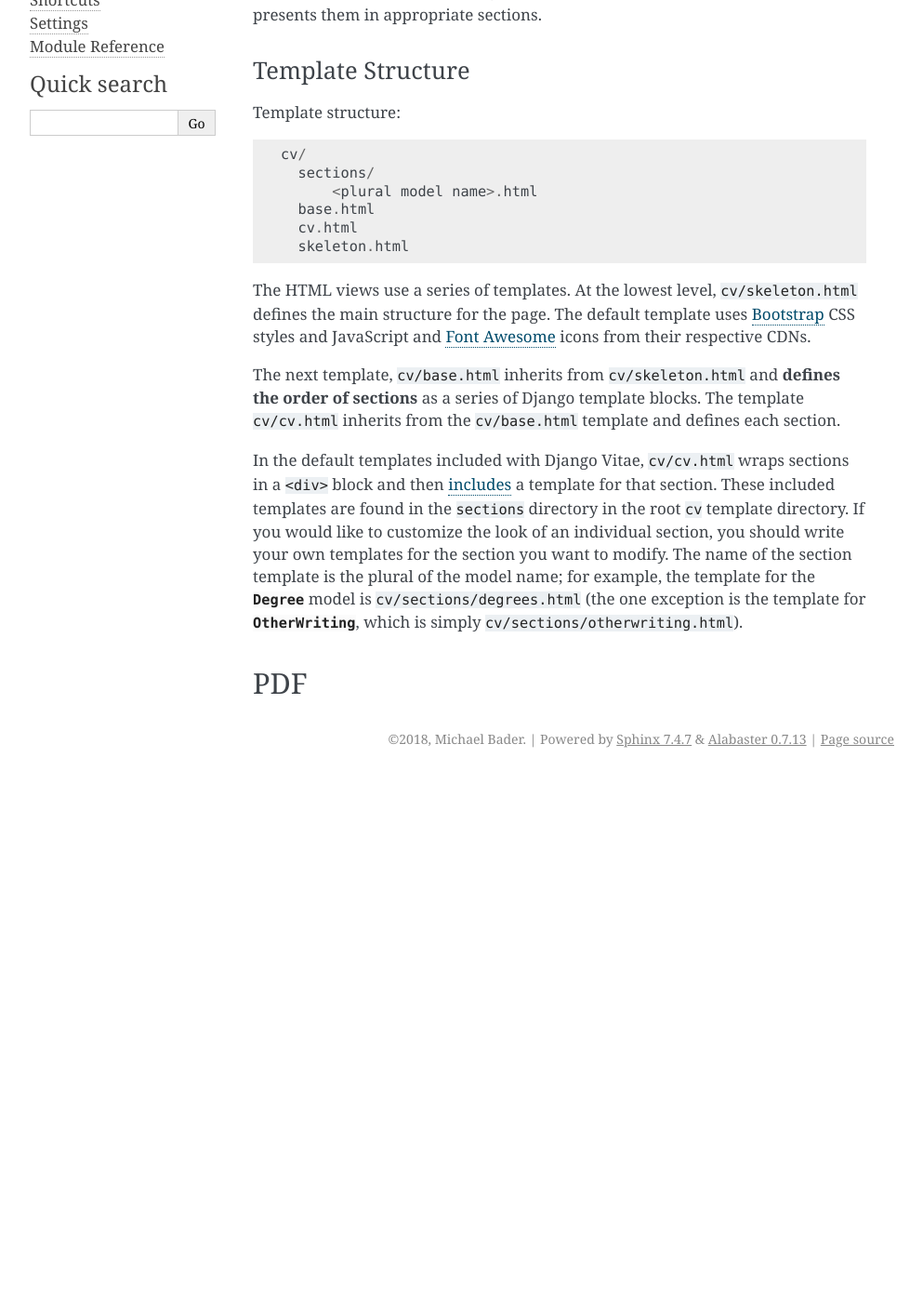
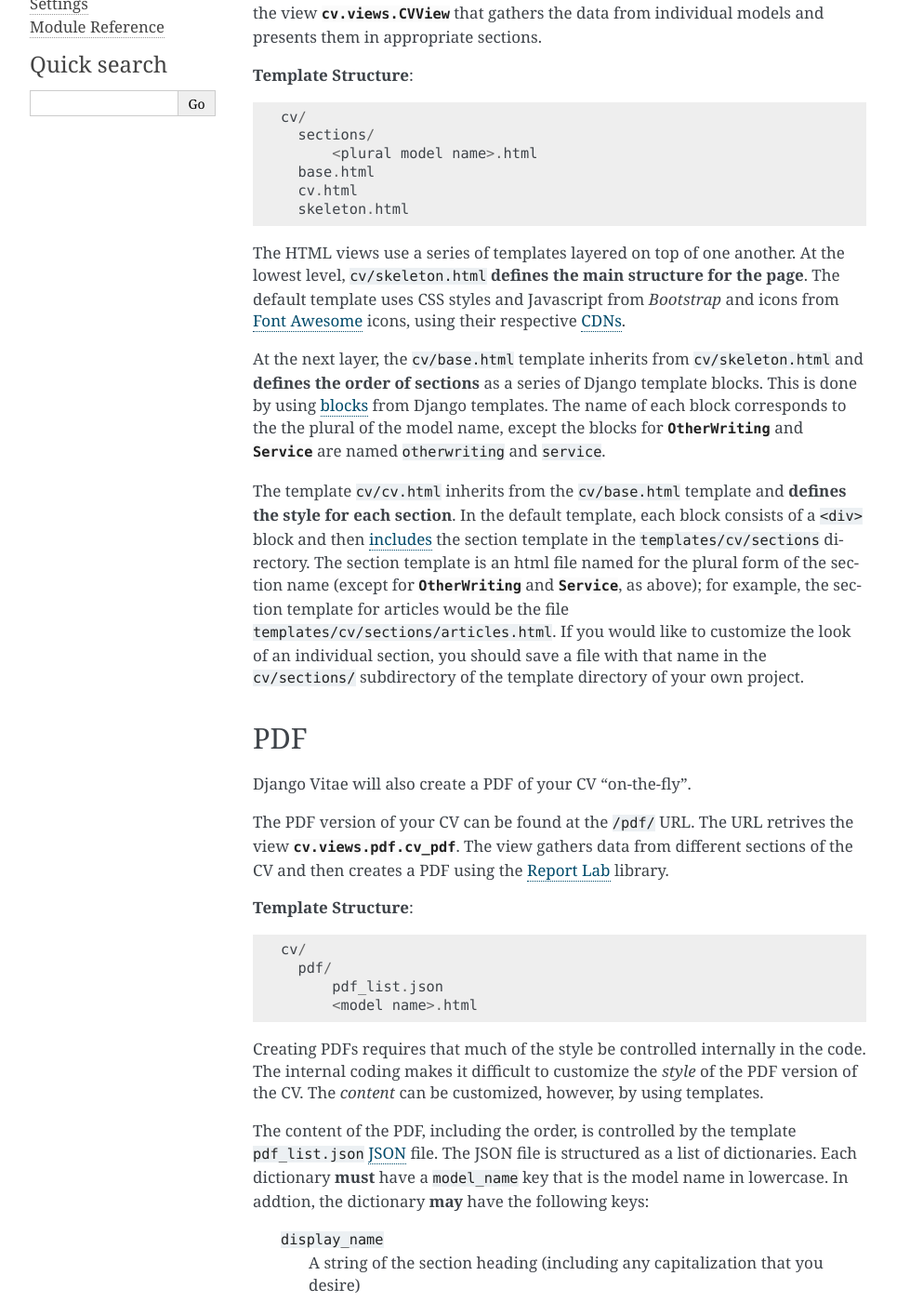
Before and after one commit to mikebader/django-vitae, a Sphinx documentation site: the page built from docs/source/views/index.rst, in a window 1280 px wide and 1400 px high, scrolled down 287 px. Shown: the whole window at 93% size, without its empty margins (148-1141 px from the left). Built offline with Sphinx 7.4.7, drawn with Linux system fonts in a browser that asks for light colours; formulas are drawn with MathJax 3; before the commit the page ends 1121 px from its top, so only the background shows below that; some of the changed text lies outside the part shown.

Commit message:
documented pdf view

```diff
--- a/README.rst
+++ b/README.rst
@@ -21,6 +21,7 @@ Django-Vitae is developed and tested in Python 3. It depends on several external
 * `Markdown <https://pypi.org/project/Markdown/>`_ (makes pretty HTML with simple text entries)
 * `citeproc-py <https://pypi.org/project/citeproc-py/>`_ (creates citations formatted according to desired `CSL`_ styles [not yet implemented])
 * `citeproc-py-styles <https://pypi.org/project/citeproc-py-styles/>`_ (adds library of `CSL`_ styles)
+* `reportlab <https://www.reportlab.com/>`_ (creates PDFs on-the-fly)
 
 .. _CSL: http://citationstyles.org/
 
--- a/docs/source/views/index.rst
+++ b/docs/source/views/index.rst
@@ -8,17 +8,18 @@ Views
 
 .. _views-html:
 
-Django Vitae provides two primary views for a CV: HTML and PDF.
+Django Vitae provides two primary views that represent the entire CV
+document: HTML and PDF.
 
 HTML
 ^^^^
 
-The primary view provided by Django Vitae represents CVs as webpages. This is the view made available at the application's root URL, that is ``/``. The URL retrieves the view :class:`cv.views.CVView` that gathers the data from individual models and presents them in appropriate sections.
+The primary view provided by Django Vitae represents a CV as a webpage.
+This is the view made available at the application's root URL, that is
+``/``. The URL retrieves the view :class:`cv.views.CVView` that gathers
+the data from individual models and presents them in appropriate sections.
 
-Template Structure
-~~~~~~~~~~~~~~~~~~
-
-Template structure::
+**Template Structure**::
 
   cv/
     sections/
@@ -28,14 +29,39 @@ Template structure::
     skeleton.html
 
 
-The HTML views use a series of templates. At the lowest level, ``cv/skeleton.html`` defines the main structure for the page. The default template uses `Bootstrap`_ CSS styles and JavaScript and `Font Awesome`_ icons from their respective CDNs.
+The HTML views use a series of templates layered on top of one
+another. At the lowest level, ``cv/skeleton.html`` **defines the
+main structure for the page**. The default template uses CSS styles
+and Javascript from `Bootstrap` and icons from `Font Awesome`_
+icons, using their respective `CDNs`_.
 
 .. _Bootstrap: https://getbootstrap.com/
 .. _Font Awesome: https://fontawesome.com/
+.. _CDNs: https://en.wikipedia.org/wiki/Content_delivery_network/
 
-The next template, ``cv/base.html`` inherits from ``cv/skeleton.html`` and **defines the order of sections** as a series of Django template blocks. The template ``cv/cv.html`` inherits from the ``cv/base.html`` template and defines each section.
+At the next layer, the ``cv/base.html`` template inherits from
+``cv/skeleton.html`` and **defines the order of sections** as a
+series of Django template blocks. This is done by using `blocks`_
+from Django templates. The name of each block corresponds to the
+the plural of the model name, except the blocks for
+:class:`~cv.models.works.OtherWriting` and
+:class:`~cv.models.base.Service` are named ``otherwriting`` and
+``service``.
 
-In the default templates included with Django Vitae, ``cv/cv.html`` wraps sections in a ``<div>`` block and then `includes`_ a template for that section. These included templates are found in the ``sections`` directory in the root ``cv`` template directory. If you would like to customize the look of an individual section, you should write your own templates for the section you want to modify. The name of the section template is the plural of the model name; for example, the template for the :class:`~cv.models.base.Degree` model is ``cv/sections/degrees.html`` (the one exception is the template for :class:`~cv.models.works.OtherWriting`, which is simply ``cv/sections/otherwriting.html``).
+.. _blocks: https://docs.djangoproject.com/en/2.1/ref/templates/builtins/#block
+
+The template ``cv/cv.html`` inherits from the ``cv/base.html``
+template and **defines the style for each section**. In the default
+template, each block consists of a ``<div>`` block and then
+`includes`_ the section template in the ``templates/cv/sections``
+directory. The section template is an html file named for the
+plural form of the section name (except for :class:`OtherWriting`
+and :class:`Service`, as above); for example, the section template
+for articles would be the file
+``templates/cv/sections/articles.html``. If you would like to
+customize the look of an individual section, you should save a
+file with that name in the ``cv/sections/`` subdirectory of the
+template directory of your own project.
 
 .. _includes: https://docs.djangoproject.com/en/dev/ref/templates/builtins/#include
 
@@ -43,3 +69,56 @@ In the default templates included with Django Vitae, ``cv/cv.html`` wraps sectio
 
 PDF
 ^^^
+
+Django Vitae will also create a PDF of your CV "on-the-fly".
+
+The PDF version of your CV can be found at the ``/pdf/`` URL. The
+URL retrives the view :class:`cv.views.pdf.cv_pdf`. The view
+gathers data from different sections of the CV and then creates a
+PDF using the `Report Lab`_ library.
+
+.. _Report Lab: https://www.reportlab.com/
+
+**Template Structure**::
+
+  cv/
+    pdf/
+        pdf_list.json
+        <model name>.html
+
+Creating PDFs requires that much of the style be controlled
+internally in the code. The internal coding makes it difficult to
+customize the *style* of the PDF version of the CV. The *content*
+can be customized, however, by using templates.
+
+The content of the PDF, including the order, is controlled by the
+template ``pdf_list.json`` `JSON`_ file. The JSON file is
+structured as a list of dictionaries. Each dictionary **must** have
+a ``model_name`` key that is the model name in lowercase. In
+addtion, the dictionary **may** have the following keys:
+
+   ``display_name``
+      A string of the section heading (including any capitalization
+      that you desire)
+
+   ``date_field``
+      May either be a string representing the name of the field
+      that you would like to use to display as the date in each
+      entry for that section **or** a list of two strings, the
+      field names to be used to render the start and end dates.
+
+   ``subsections``
+      A list of lists; each of the sub-lists should include two
+      string values: the first contains the heading for the
+      subsection and the second is a string representing the method
+      of the :attr:`displayable` manager to use to get the queryset
+      for that subsection.
+
+The ``templates/cv/pdf/`` also contains an XML file for each
+section of the PDF. The XML files use the intra-paragraph markup
+described in the ReportLab `User Guide`_ (subsection 6.3) that
+include the ``<i>`` tag for italics, ``<b>`` for boldface, and
+``<a>`` for links (among others).
+
+.. _JSON: https://en.wikipedia.org/wiki/JSON
+.. _User Guide: https://www.reportlab.com/docs/reportlab-userguide.pdf
```
Also changed, not shown: other parts of docs/source/views/index.rst (+2 -2 lines), docs/source/index.rst (+6 -6 lines).
